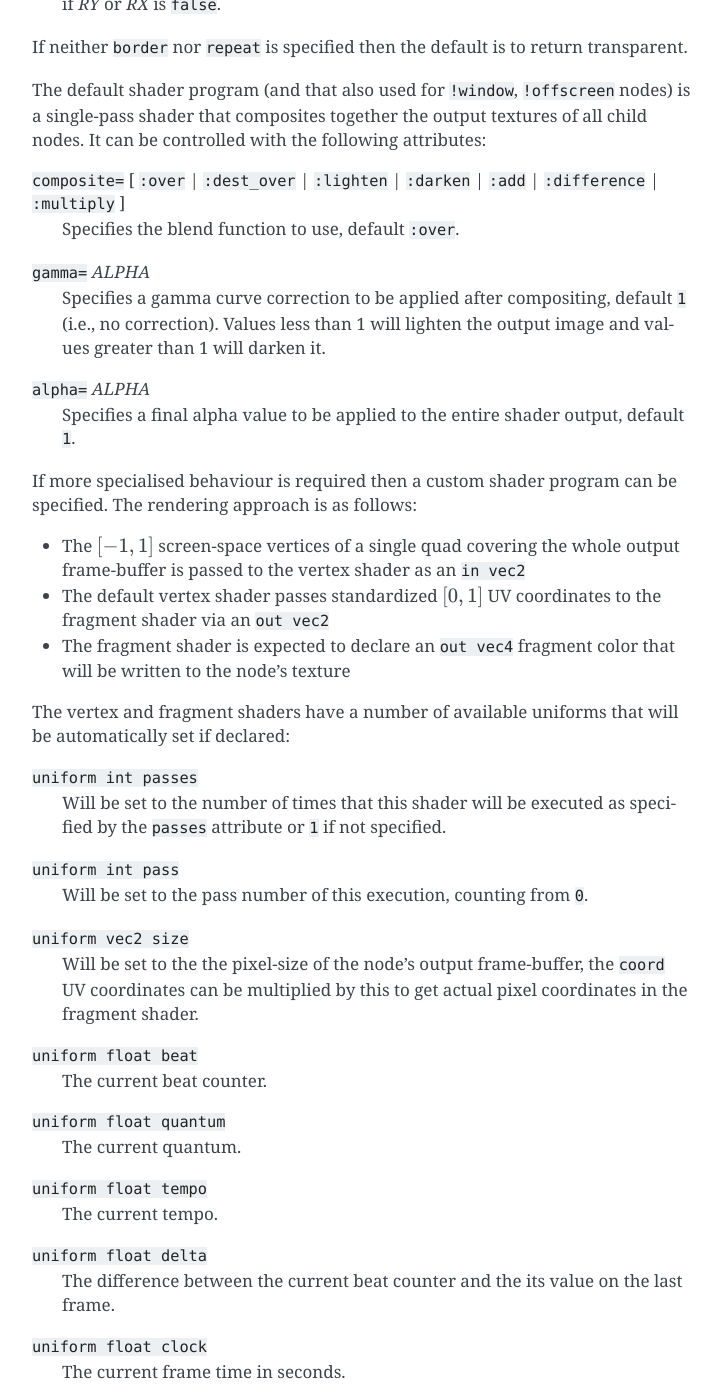
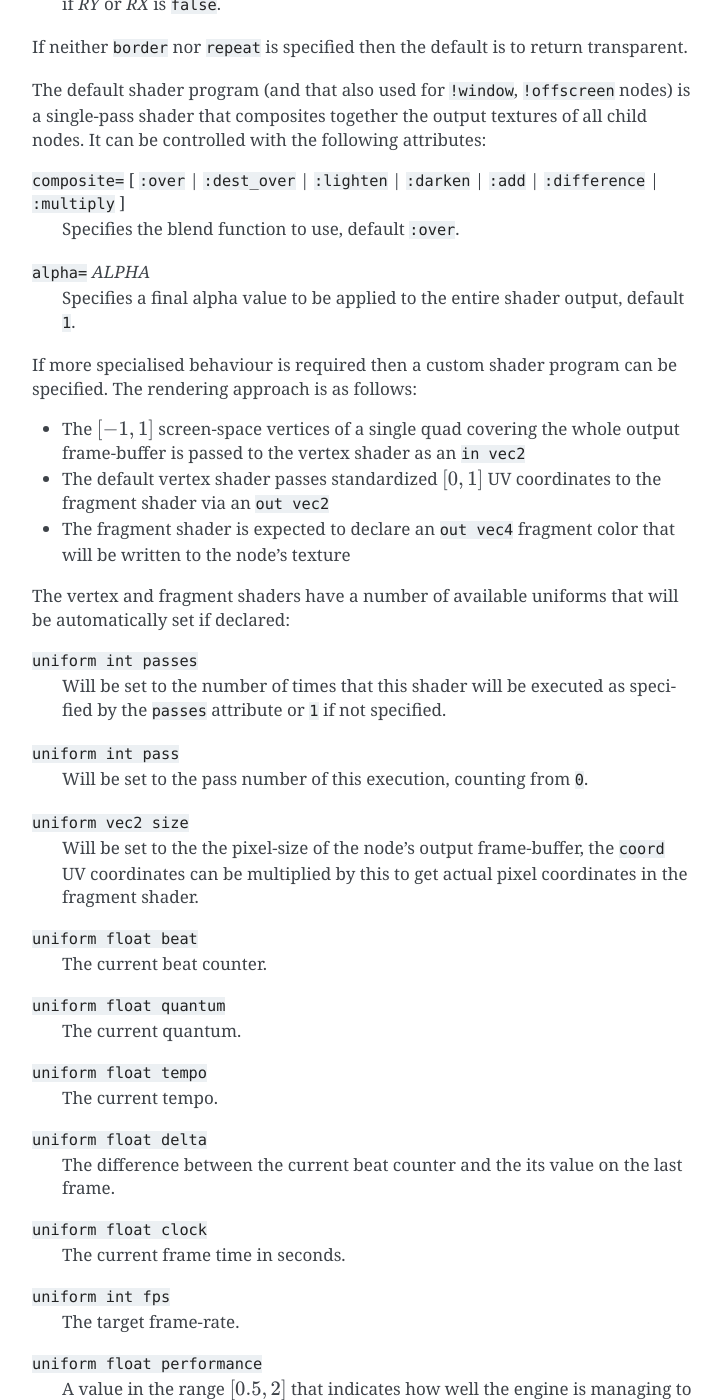
Before and after one commit to jonathanhogg/flitter, a Sphinx documentation site: the page built from docs/windows.md, in a window 1280 px wide and 1400 px high, scrolled down 4904 px. Shown: the whole window, without its empty margins (388-1110 px from the left). Built offline with Sphinx 7.4.7, drawn with Linux system fonts in a browser that asks for light colours; some of the changed text lies outside the part shown.

Commit message:
Remove standard `gamma` attribute from all shaders except `!adjust` filter
It was only put there when window sRGB handling was ropey and is better
done explicitly with an `!adjust` node.

```diff
--- a/docs/windows.md
+++ b/docs/windows.md
@@ -225,11 +225,6 @@ all child nodes. It can be controlled with the following attributes:
 `composite=` [ `:over` | `:dest_over` | `:lighten` | `:darken` | `:add` | `:difference` | `:multiply` ]
 : Specifies the blend function to use, default `:over`.
 
-`gamma=` *ALPHA*
-: Specifies a gamma curve correction to be applied after compositing, default
-`1` (i.e., no correction). Values less than 1 will lighten the output image and
-values greater than 1 will darken it.
-
 `alpha=` *ALPHA*
 : Specifies a final alpha value to be applied to the entire shader output,
 default `1`.
@@ -284,11 +279,6 @@ to hit the target frame-rate.
 
 `uniform float alpha`
 : The value of the `alpha` attribute on the node or a default value of `1`.
-This is *not* automatically applied to the output of custom fragment shaders
-and must be implemented in the code if desired.
-
-`uniform float gamma`
-: The value of the `gamma` attribute on the node or a default value of `1`.
 This is *not* automatically applied to the output of custom fragment shaders
 and must be implemented in the code if desired.
 
```
Also changed, not shown: 13 other files.
